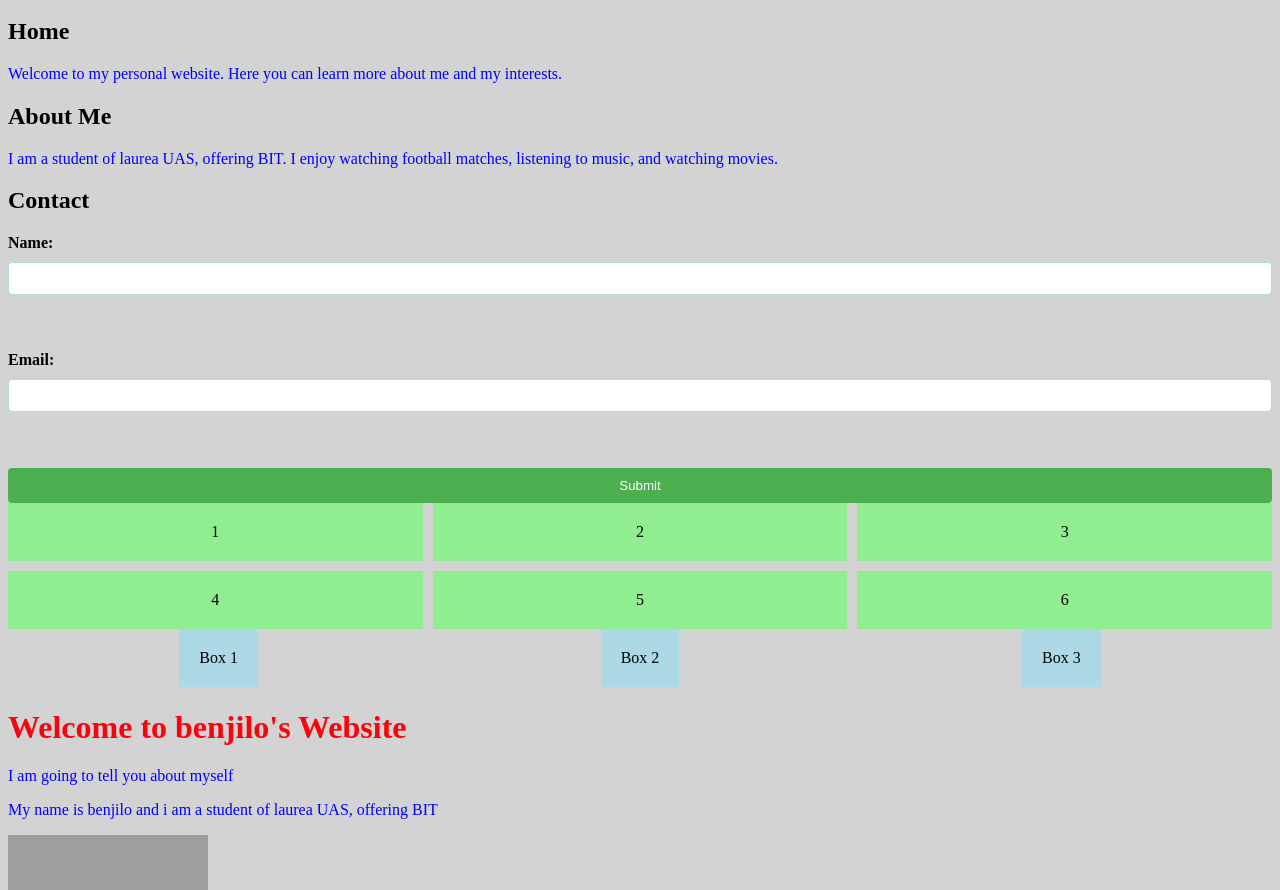
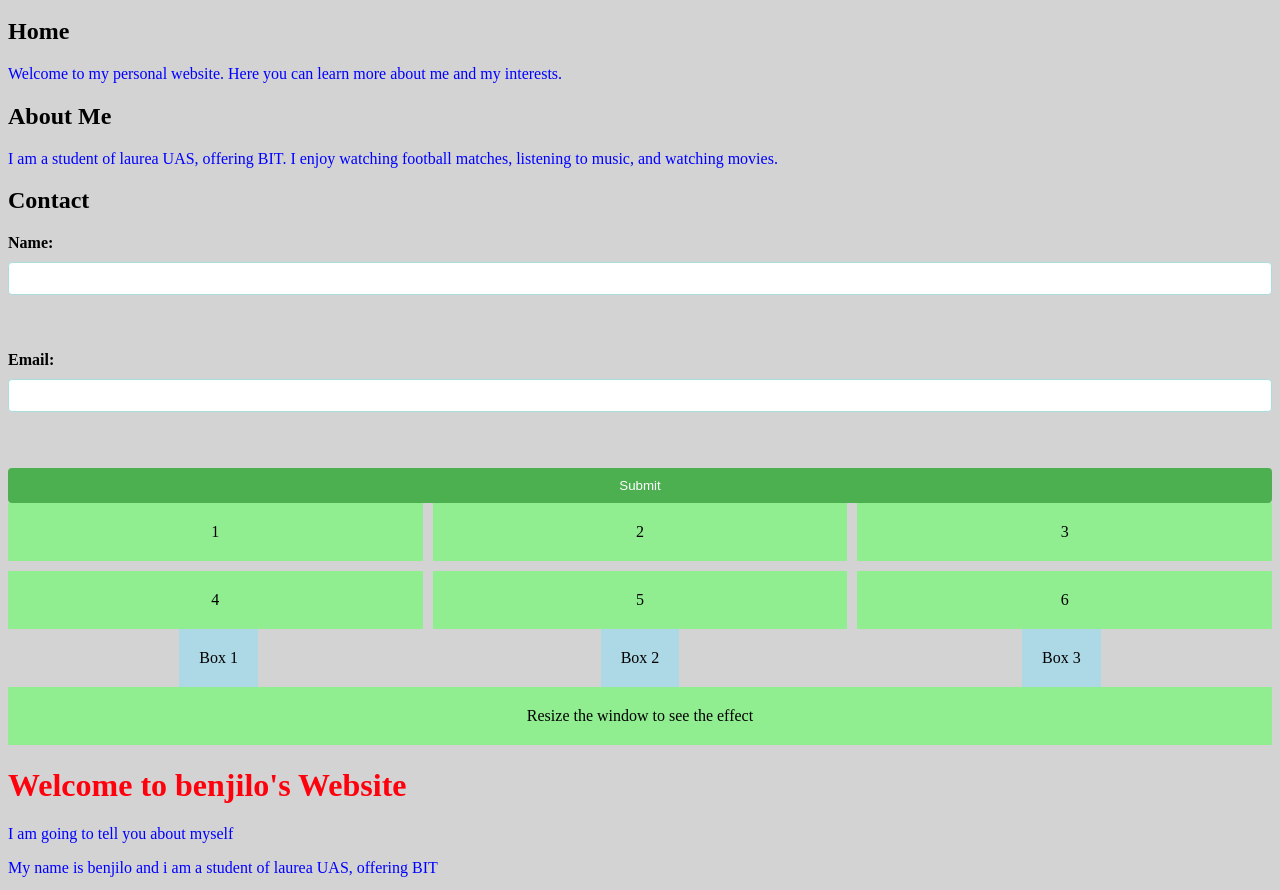
Before and after one commit to annanatta-a11y/website_dev_course_2026, a plain HTML site: page Page layout/index.html in a window 1280 px wide. Shown: the part 136-1026 px from the top of the page. Drawn offline with Linux system fonts and the light colour scheme; files that its build step writes are made by us from their sources; grey boxes are pictures that could not be loaded.

Commit message:
page layout update 4

```diff
--- a/Page layout/index.html
+++ b/Page layout/index.html
@@ -145,6 +145,22 @@
             padding: 20px;
             text-align: center;
         }
+        .responsive-box {
+            padding: 20px;
+            text-align: center;
+        }
+         @media (max-width: 600px) {
+             .responsive-box {
+                 background-color: lightcoral;
+             }
+         }
+         @media (min-width: 601px)  {
+             .responsive-box {
+                 background-color: lightgreen;
+             }
+         }
+
+        }
     </style>
 </head>
 <body>
@@ -191,6 +207,7 @@
         <div class="box">Box 2</div>
         <div class="box">Box 3</div>
     </div>
+    <div class="responsive-box">Resize the window to see the effect</div>
     <h1>Welcome to benjilo's Website</h1>
     <p>I am going to tell you about myself</p>
     <p>My name is benjilo and i am a student of laurea UAS, offering BIT</p>
```
